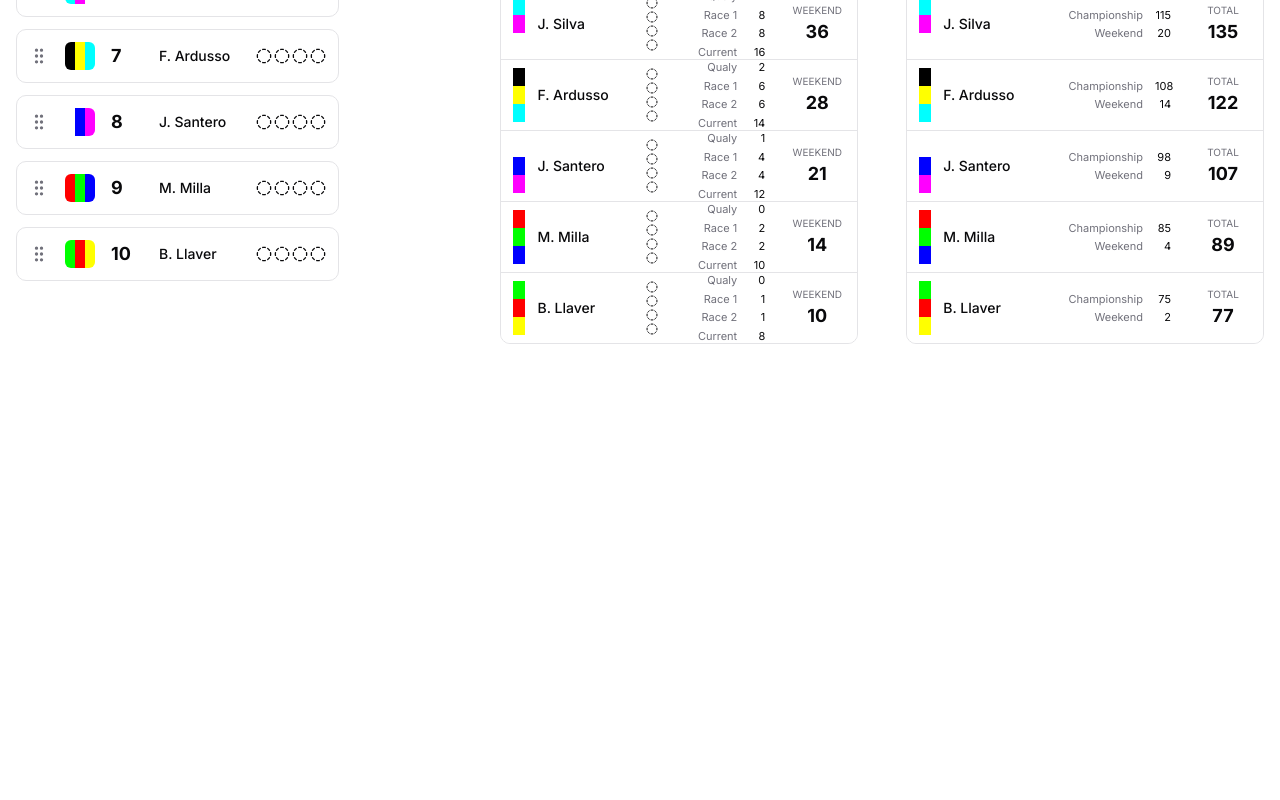
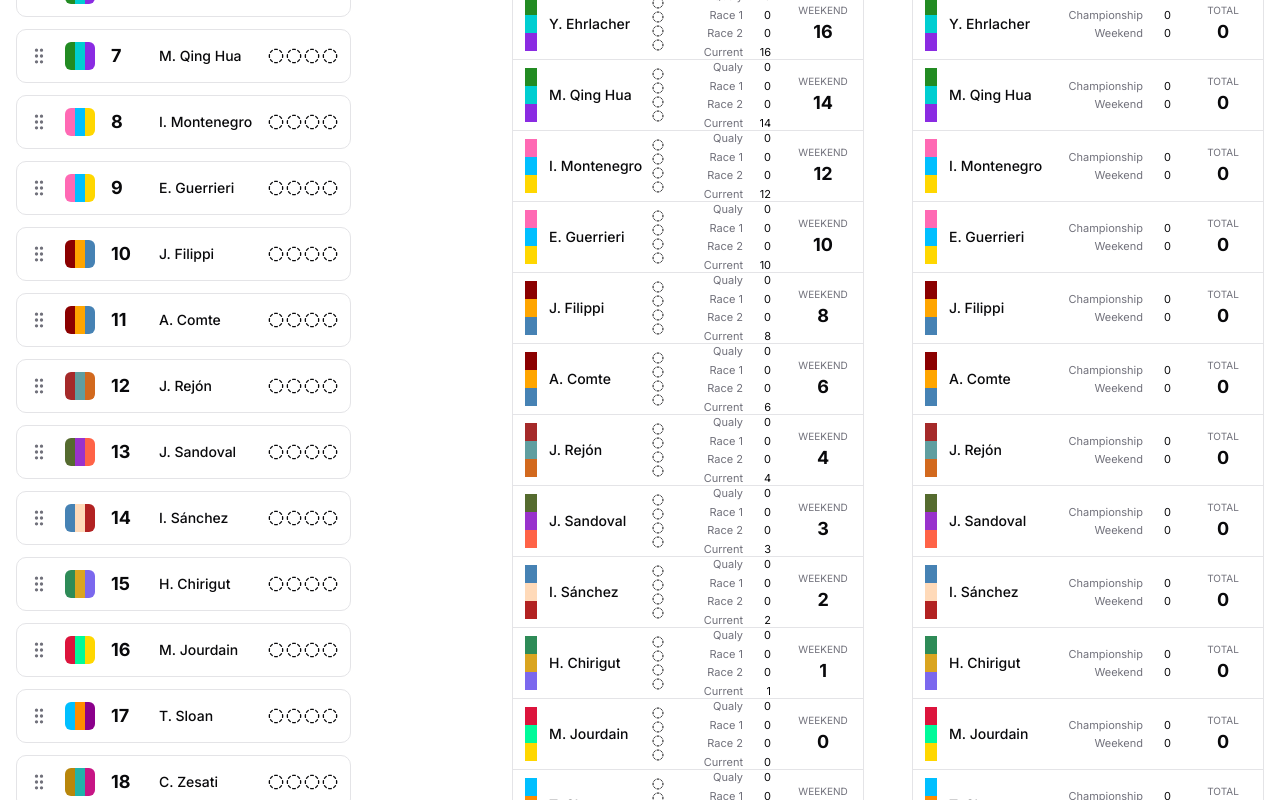
Before and after one commit to SantiagoKirylukMaclean/tcrseries-fe, a Next.js app: page /simulate in a window 1280 px wide. Shown: the part 620-1420 px from the top of the page. Before the commit the page ends 988 px from the top, so only its background shows below. Built offline with nearby package versions, Linux system fonts and the light colour scheme.

Commit message:
Update the Driver list.

```diff
--- a/src/app/simulate/page.tsx
+++ b/src/app/simulate/page.tsx
@@ -24,165 +24,298 @@ import { CSS } from "@dnd-kit/utilities"
 import { Driver } from "@/types/driver"
 
 const initialDrivers = [
+  // Grupo: Michelisz, Azcona, Girolami
   {
     id: "1",
     position: 1,
-    name: "Esteban",
-    surname: "Guerrieri",
-    teamColors: {
-      primary: "#9DB8F0",
-      secondary: "#1F377C",
-      tertiary: "#F64342",
-    },
-    weight: 40,
-    qualyPoints: 15,
-    race1Points: 25,
-    race2Points: 18,
-    championshipPoints: 150,
+    name: "Norbert",
+    surname: "Michelisz",
+    teamColors: { primary: "#1E90FF", secondary: "#FFD700", tertiary: "#FF4500" },
+    weight: 0,
+    qualyPoints: 0,
+    race1Points: 0,
+    race2Points: 0,
+    championshipPoints: 0,
   },
   {
     id: "2",
     position: 2,
-    name: "Néstor",
-    surname: "Girolami",
-    teamColors: {
-      primary: "#9DB8F0",
-      secondary: "#1F377C",
-      tertiary: "#F64342",
-    },
-    weight: 30,
-    qualyPoints: 12,
-    race1Points: 18,
-    race2Points: 25,
-    championshipPoints: 142,
+    name: "Mikel",
+    surname: "Azcona",
+    teamColors: { primary: "#1E90FF", secondary: "#FFD700", tertiary: "#FF4500" },
+    weight: 0,
+    qualyPoints: 0,
+    race1Points: 0,
+    race2Points: 0,
+    championshipPoints: 0,
   },
   {
     id: "3",
     position: 3,
-    name: "Agustín",
-    surname: "Canapino",
-    teamColors: {
-      primary: "#0000FF",
-      secondary: "#FFFF00",
-      tertiary: "#FF0000",
-    },
-    weight: 30,
-    qualyPoints: 10,
-    race1Points: 15,
-    race2Points: 15,
-    championshipPoints: 135,
+    name: "Néstor",
+    surname: "Girolami",
+    teamColors: { primary: "#1E90FF", secondary: "#FFD700", tertiary: "#FF4500" },
+    weight: 0,
+    qualyPoints: 0,
+    race1Points: 0,
+    race2Points: 0,
+    championshipPoints: 0,
   },
+  // Grupo: Björk, Urrutia, Ehrlacher, Ma
   {
     id: "4",
     position: 4,
-    name: "Matías",
-    surname: "Rossi",
-    teamColors: {
-      primary: "#FF00FF",
-      secondary: "#00FFFF",
-      tertiary: "#000000",
-    },
-    weight: 20,
-    qualyPoints: 8,
-    race1Points: 12,
-    race2Points: 12,
-    championshipPoints: 128,
+    name: "Thed",
+    surname: "Björk",
+    teamColors: { primary: "#228B22", secondary: "#00CED1", tertiary: "#8A2BE2" },
+    weight: 0,
+    qualyPoints: 0,
+    race1Points: 0,
+    race2Points: 0,
+    championshipPoints: 0,
   },
   {
     id: "5",
     position: 5,
-    name: "Leonel",
-    surname: "Pernía",
-    teamColors: {
-      primary: "#FFFF00",
-      secondary: "#FF0000",
-      tertiary: "#00FF00",
-    },
-    weight: 10,
-    qualyPoints: 6,
-    race1Points: 10,
-    race2Points: 10,
-    championshipPoints: 120,
+    name: "Santiago",
+    surname: "Urrutia",
+    teamColors: { primary: "#228B22", secondary: "#00CED1", tertiary: "#8A2BE2" },
+    weight: 0,
+    qualyPoints: 0,
+    race1Points: 0,
+    race2Points: 0,
+    championshipPoints: 0,
   },
   {
     id: "6",
     position: 6,
-    name: "Juan Manuel",
-    surname: "Silva",
-    teamColors: {
-      primary: "#00FFFF",
-      secondary: "#FF00FF",
-      tertiary: "#FFFFFF",
-    },
+    name: "Yann",
+    surname: "Ehrlacher",
+    teamColors: { primary: "#228B22", secondary: "#00CED1", tertiary: "#8A2BE2" },
     weight: 0,
-    qualyPoints: 4,
-    race1Points: 8,
-    race2Points: 8,
-    championshipPoints: 115,
+    qualyPoints: 0,
+    race1Points: 0,
+    race2Points: 0,
+    championshipPoints: 0,
   },
   {
     id: "7",
     position: 7,
-    name: "Facundo",
-    surname: "Ardusso",
-    teamColors: {
-      primary: "#000000",
-      secondary: "#FFFF00",
-      tertiary: "#00FFFF",
-    },
+    name: "Ma",
+    surname: "Qing Hua",
+    teamColors: { primary: "#228B22", secondary: "#00CED1", tertiary: "#8A2BE2" },
     weight: 0,
-    qualyPoints: 2,
-    race1Points: 6,
-    race2Points: 6,
-    championshipPoints: 108,
+    qualyPoints: 0,
+    race1Points: 0,
+    race2Points: 0,
+    championshipPoints: 0,
   },
+  // Grupo: Montenegro, Guerrieri
   {
     id: "8",
     position: 8,
-    name: "Julián",
-    surname: "Santero",
-    teamColors: {
-      primary: "#FFFFFF",
-      secondary: "#0000FF",
-      tertiary: "#FF00FF",
-    },
+    name: "Ignacio",
+    surname: "Montenegro",
+    teamColors: { primary: "#FF69B4", secondary: "#00BFFF", tertiary: "#FFD700" },
     weight: 0,
-    qualyPoints: 1,
-    race1Points: 4,
-    race2Points: 4,
-    championshipPoints: 98,
+    qualyPoints: 0,
+    race1Points: 0,
+    race2Points: 0,
+    championshipPoints: 0,
   },
   {
     id: "9",
     position: 9,
-    name: "Matías",
-    surname: "Milla",
-    teamColors: {
-      primary: "#FF0000",
-      secondary: "#00FF00",
-      tertiary: "#0000FF",
-    },
+    name: "Esteban",
+    surname: "Guerrieri",
+    teamColors: { primary: "#FF69B4", secondary: "#00BFFF", tertiary: "#FFD700" },
     weight: 0,
     qualyPoints: 0,
-    race1Points: 2,
-    race2Points: 2,
-    championshipPoints: 85,
+    race1Points: 0,
+    race2Points: 0,
+    championshipPoints: 0,
   },
+  // Grupo: Filippi, Comte
   {
     id: "10",
     position: 10,
-    name: "Bernardo",
-    surname: "Llaver",
-    teamColors: {
-      primary: "#00FF00",
-      secondary: "#FF0000",
-      tertiary: "#FFFF00",
-    },
+    name: "John",
+    surname: "Filippi",
+    teamColors: { primary: "#8B0000", secondary: "#FFA500", tertiary: "#4682B4" },
     weight: 0,
     qualyPoints: 0,
-    race1Points: 1,
-    race2Points: 1,
-    championshipPoints: 75,
+    race1Points: 0,
+    race2Points: 0,
+    championshipPoints: 0,
+  },
+  {
+    id: "11",
+    position: 11,
+    name: "Aurélien",
+    surname: "Comte",
+    teamColors: { primary: "#8B0000", secondary: "#FFA500", tertiary: "#4682B4" },
+    weight: 0,
+    qualyPoints: 0,
+    race1Points: 0,
+    race2Points: 0,
+    championshipPoints: 0,
+  },
+  // Resto de pilotos (colores aleatorios)
+  {
+    id: "12",
+    position: 12,
+    name: "Julio",
+    surname: "Rejón",
+    teamColors: { primary: "#A52A2A", secondary: "#5F9EA0", tertiary: "#D2691E" },
+    weight: 0,
+    qualyPoints: 0,
+    race1Points: 0,
+    race2Points: 0,
+    championshipPoints: 0,
+  },
+  {
+    id: "13",
+    position: 13,
+    name: "José Carlos",
+    surname: "Sandoval",
+    teamColors: { primary: "#556B2F", secondary: "#9932CC", tertiary: "#FF6347" },
+    weight: 0,
+    qualyPoints: 0,
+    race1Points: 0,
+    race2Points: 0,
+    championshipPoints: 0,
+  },
+  {
+    id: "14",
+    position: 14,
+    name: "Ignacio",
+    surname: "Sánchez",
+    teamColors: { primary: "#4682B4", secondary: "#FFDAB9", tertiary: "#B22222" },
+    weight: 0,
+    qualyPoints: 0,
+    race1Points: 0,
+    race2Points: 0,
+    championshipPoints: 0,
+  },
+  {
+    id: "15",
+    position: 15,
+    name: "Horia Traian",
+    surname: "Chirigut",
+    teamColors: { primary: "#2E8B57", secondary: "#DAA520", tertiary: "#7B68EE" },
+    weight: 0,
+    qualyPoints: 0,
+    race1Points: 0,
+    race2Points: 0,
+    championshipPoints: 0,
+  },
+  {
+    id: "16",
+    position: 16,
+    name: "Michel",
+    surname: "Jourdain",
+    teamColors: { primary: "#DC143C", secondary: "#00FA9A", tertiary: "#FFD700" },
+    weight: 0,
+    qualyPoints: 0,
+    race1Points: 0,
+    race2Points: 0,
+    championshipPoints: 0,
+  },
+  {
+    id: "17",
+    position: 17,
+    name: "Todd",
+    surname: "Sloan",
+    teamColors: { primary: "#00BFFF", secondary: "#FF8C00", tertiary: "#8B008B" },
+    weight: 0,
+    qualyPoints: 0,
+    race1Points: 0,
+    race2Points: 0,
+    championshipPoints: 0,
+  },
+  {
+    id: "18",
+    position: 18,
+    name: "Carlo",
+    surname: "Zesati",
+    teamColors: { primary: "#B8860B", secondary: "#20B2AA", tertiary: "#C71585" },
+    weight: 0,
+    qualyPoints: 0,
+    race1Points: 0,
+    race2Points: 0,
+    championshipPoints: 0,
+  },
+  {
+    id: "19",
+    position: 19,
+    name: "Paul",
+    surname: "Abed",
+    teamColors: { primary: "#9932CC", secondary: "#FF4500", tertiary: "#2F4F4F" },
+    weight: 0,
+    qualyPoints: 0,
+    race1Points: 0,
+    race2Points: 0,
+    championshipPoints: 0,
+  },
+  {
+    id: "20",
+    position: 20,
+    name: "Humberto",
+    surname: "Zesati",
+    teamColors: { primary: "#BDB76B", secondary: "#8B0000", tertiary: "#00CED1" },
+    weight: 0,
+    qualyPoints: 0,
+    race1Points: 0,
+    race2Points: 0,
+    championshipPoints: 0,
+  },
+  {
+    id: "21",
+    position: 21,
+    name: "César Tiberio",
+    surname: "Jiménez",
+    teamColors: { primary: "#191970", secondary: "#32CD32", tertiary: "#FFD700" },
+    weight: 0,
+    qualyPoints: 0,
+    race1Points: 0,
+    race2Points: 0,
+    championshipPoints: 0,
+  },
+  {
+    id: "22",
+    position: 22,
+    name: "Santos",
+    surname: "Zanella",
+    teamColors: { primary: "#8B4513", secondary: "#00FF7F", tertiary: "#4682B4" },
+    weight: 0,
+    qualyPoints: 0,
+    race1Points: 0,
+    race2Points: 0,
+    championshipPoints: 0,
+  },
+  {
+    id: "23",
+    position: 23,
+    name: "Rodrigo",
+    surname: "Rejón",
+    teamColors: { primary: "#B22222", secondary: "#00BFFF", tertiary: "#FFD700" },
+    weight: 0,
+    qualyPoints: 0,
+    race1Points: 0,
+    race2Points: 0,
+    championshipPoints: 0,
+  },
+  {
+    id: "24",
+    position: 24,
+    name: "Pablo",
+    surname: "Cervantes",
+    teamColors: { primary: "#4B0082", secondary: "#7FFF00", tertiary: "#FF1493" },
+    weight: 0,
+    qualyPoints: 0,
+    race1Points: 0,
+    race2Points: 0,
+    championshipPoints: 0,
   },
 ]
 
```
